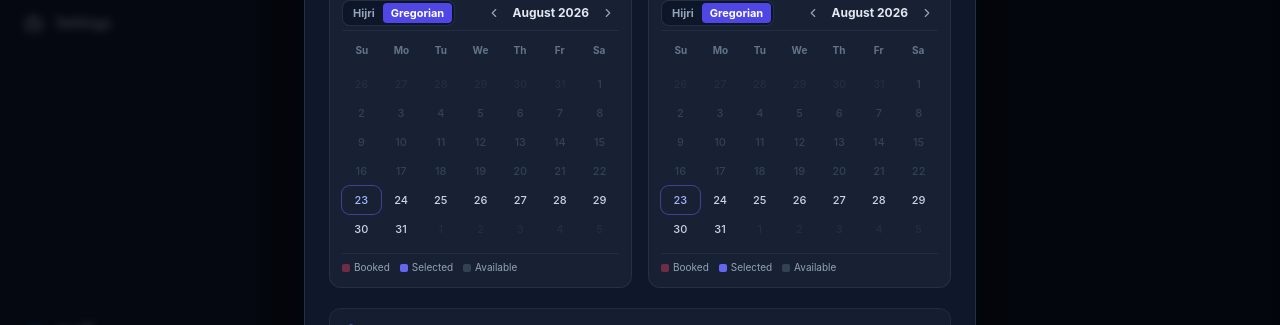
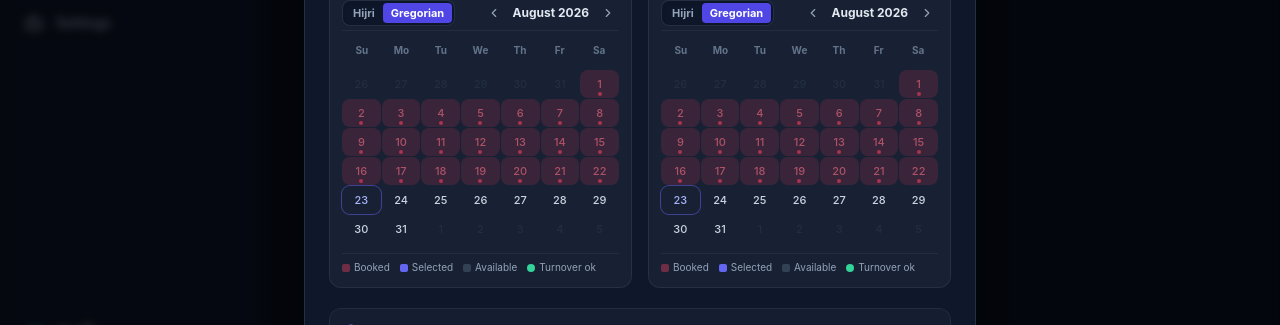
Before and after one commit to sakuraajaj123-tech/Financial-Dashboard, a React (Vite) app: page / in a window 1280 px wide. Both pictures are taken after a click on the button "Add Booking". Shown: the part 356-681 px from the top of the page. Built offline with nearby package versions, Linux system fonts and the light colour scheme; no server answers; the database is empty.

Commit message:
logic booking overlap error fix

```diff
--- a/src/components/modals/AddBookingModal.jsx
+++ b/src/components/modals/AddBookingModal.jsx
@@ -277,10 +277,21 @@ export function AddBookingModal({
   }, [onClose]);
 
   function handleChange(field, value) {
+    if (field === 'checkIn') {
+      setForm((prev) => {
+        let newCheckOut = prev.checkOut;
+        if (newCheckOut && (newCheckOut <= value || hasOverlap(value, newCheckOut, unitBookings, initialBooking?.id))) {
+          newCheckOut = '';
+        }
+        return { ...prev, checkIn: value, checkOut: newCheckOut };
+      });
+      setErrors((prev) => ({ ...prev, checkIn: null, checkOut: null, dateRange: null }));
+      return;
+    }
+
     setForm((prev) => ({ ...prev, [field]: value }));
     if (errors[field]) setErrors((prev) => ({ ...prev, [field]: null }));
-    // Clear date-range errors when either date changes
-    if (field === 'checkIn' || field === 'checkOut') {
+    if (field === 'checkOut') {
       setErrors((prev) => ({ ...prev, checkIn: null, checkOut: null, dateRange: null }));
     }
   }
@@ -426,9 +437,10 @@ export function AddBookingModal({
                   )}
                 </label>
                 <BookingCalendarPicker
+                  pickerType="checkIn"
                   value={form.checkIn}
                   onChange={(val) => handleChange('checkIn', val)}
-                  bookings={unitBookings}
+                  bookings={unitBookings.filter((b) => b.id !== initialBooking?.id)}
                   minDate={isEdit ? undefined : new Date()}
                   selectedRange={{ checkIn: form.checkIn, checkOut: form.checkOut }}
                 />
@@ -449,10 +461,12 @@ export function AddBookingModal({
                   )}
                 </label>
                 <BookingCalendarPicker
+                  pickerType="checkOut"
+                  checkInValue={form.checkIn}
                   value={form.checkOut}
                   onChange={(val) => handleChange('checkOut', val)}
-                  bookings={unitBookings}
-                  minDate={form.checkIn ? new Date(form.checkIn) : (isEdit ? undefined : new Date())}
+                  bookings={unitBookings.filter((b) => b.id !== initialBooking?.id)}
+                  minDate={form.checkIn ? addDays(parseISO(form.checkIn), 1) : (isEdit ? undefined : new Date())}
                   selectedRange={{ checkIn: form.checkIn, checkOut: form.checkOut }}
                 />
                 {errors.checkOut && <p className="text-xs text-rose-400 font-medium">{errors.checkOut}</p>}
--- a/src/components/modals/BookingCalendarPicker.jsx
+++ b/src/components/modals/BookingCalendarPicker.jsx
@@ -39,7 +39,8 @@ import {
  *   onChange     — (isoString: string) => void
  *   bookings     — existing bookings array [{checkIn, checkOut, tenantName}]
  *   minDate      — optional Date: disables days before this
- *   label        — string label shown above the picker
+ *   pickerType   — 'checkIn' | 'checkOut' | undefined
+ *   checkInValue — string 'YYYY-MM-DD' when pickerType === 'checkOut'
  *   selectedRange — { checkIn: '', checkOut: '' } — to shade the chosen range
  */
 export function BookingCalendarPicker({
@@ -47,6 +48,8 @@ export function BookingCalendarPicker({
   onChange,
   bookings = [],
   minDate,
+  pickerType,
+  checkInValue,
   selectedRange = {},
 }) {
   const { t, i18n } = useTranslation();
@@ -62,6 +65,12 @@ export function BookingCalendarPicker({
         if (isValid(parsed)) return toMiddayDate(parsed);
       } catch { /* fall through */ }
     }
+    if (checkInValue) {
+      try {
+        const parsed = parseISO(checkInValue);
+        if (isValid(parsed)) return toMiddayDate(parsed);
+      } catch { /* fall through */ }
+    }
     return toMiddayDate(today);
   })();
   const [viewMonth, setViewMonth] = useState(initialMonth);
@@ -71,6 +80,8 @@ export function BookingCalendarPicker({
       (bookings || [])
         .filter((b) => b.checkIn && b.checkOut)
         .map((b) => ({
+          checkIn: b.checkIn,
+          checkOut: b.checkOut,
           start: startOfDay(parseISO(b.checkIn)),
           end: startOfDay(parseISO(b.checkOut)),
           tenant: b.tenantName || '',
@@ -78,15 +89,108 @@ export function BookingCalendarPicker({
     [bookings]
   );
 
+  // For check-out picker, find the earliest existing booking check-in on or after checkInValue
+  const firstBlockedCheckIn = useMemo(() => {
+    if (pickerType !== 'checkOut' || !checkInValue) return null;
+    const upcoming = bookedRanges
+      .filter((b) => b.checkIn >= checkInValue)
+      .sort((a, b) => a.checkIn.localeCompare(b.checkIn));
+    return upcoming.length > 0 ? upcoming[0].checkIn : null;
+  }, [pickerType, checkInValue, bookedRanges]);
+
   const rangeStart = selectedRange.checkIn ? startOfDay(parseISO(selectedRange.checkIn)) : null;
   const rangeEnd = selectedRange.checkOut ? startOfDay(parseISO(selectedRange.checkOut)) : null;
 
-  function isBooked(day) {
-    return bookedRanges.some((r) => isWithinInterval(day, { start: r.start, end: r.end }));
-  }
+  // Day classification helper
+  function getDayInfo(day) {
+    const dayStr = format(day, 'yyyy-MM-dd');
+    const checkInBooking = bookedRanges.find((b) => b.checkIn === dayStr);
+    const checkOutBooking = bookedRanges.find((b) => b.checkOut === dayStr);
+    const middleBooking = bookedRanges.find((b) => b.checkIn < dayStr && dayStr < b.checkOut);
+    const isTurnover = Boolean(checkInBooking && checkOutBooking);
 
-  function getBooking(day) {
-    return bookedRanges.find((r) => isWithinInterval(day, { start: r.start, end: r.end }));
+    // Is before minDate
+    const isPastMin = minDate ? isBefore(startOfDay(day), startOfDay(minDate)) : false;
+
+    let isBlocked = false;
+    let isTransitionAvailable = false;
+    let tooltip = '';
+
+    if (isPastMin) {
+      isBlocked = true;
+      tooltip = t('calendar.unavailable');
+    } else if (pickerType === 'checkIn') {
+      if (middleBooking) {
+        isBlocked = true;
+        tooltip = `${t('calendar.booked')} — ${middleBooking.tenant}`;
+      } else if (isTurnover) {
+        isBlocked = true;
+        tooltip = isArabic
+          ? `يوم تبديل كامل (مغادرة ${checkOutBooking.tenant} 1:00 م / دخول ${checkInBooking.tenant} 4:00 م)`
+          : `Full turnover (${checkOutBooking.tenant} leaves 1:00 PM / ${checkInBooking.tenant} arrives 4:00 PM)`;
+      } else if (checkInBooking) {
+        isBlocked = true;
+        tooltip = isArabic
+          ? `محجوز للدخول 4:00 م — ${checkInBooking.tenant}`
+          : `Check-in occupied (4:00 PM) — ${checkInBooking.tenant}`;
+      } else if (checkOutBooking) {
+        // Prior guest leaves at 1:00 PM; new guest can enter at 4:00 PM!
+        isBlocked = false;
+        isTransitionAvailable = true;
+        tooltip = isArabic
+          ? `متاح للدخول 4:00 م (مغادرة ${checkOutBooking.tenant} 1:00 م)`
+          : `Available for Check-in 4:00 PM (${checkOutBooking.tenant} departs 1:00 PM)`;
+      } else {
+        isBlocked = false;
+        tooltip = `${dayStr} (${formatHijriDate(day, isArabic)})`;
+      }
+    } else if (pickerType === 'checkOut') {
+      if (checkInValue && dayStr <= checkInValue) {
+        isBlocked = true;
+        tooltip = isArabic ? 'يجب أن يكون تاريخ المغادرة بعد الوصول' : 'Check-out must be after check-in';
+      } else if (firstBlockedCheckIn && dayStr > firstBlockedCheckIn) {
+        isBlocked = true;
+        tooltip = isArabic ? 'لا يمكن الحجز عبر فترة محجوزة مسبقاً' : 'Cannot book across an existing reservation';
+      } else if (firstBlockedCheckIn && dayStr === firstBlockedCheckIn) {
+        // Departs at 1:00 PM on the same day the next guest arrives at 4:00 PM!
+        isBlocked = false;
+        isTransitionAvailable = true;
+        tooltip = isArabic
+          ? `متاح للمغادرة 1:00 م (وصول ${checkInBooking?.tenant || ''} 4:00 م)`
+          : `Available for Check-out 1:00 PM (Next guest ${checkInBooking?.tenant || ''} arrives 4:00 PM)`;
+      } else if (middleBooking) {
+        isBlocked = true;
+        tooltip = `${t('calendar.booked')} — ${middleBooking.tenant}`;
+      } else if (checkOutBooking && !checkInBooking) {
+        isBlocked = true;
+        tooltip = isArabic
+          ? `محجوز الليلة السابقة — ${checkOutBooking.tenant}`
+          : `Occupied previous night — ${checkOutBooking.tenant}`;
+      } else {
+        isBlocked = false;
+        tooltip = `${dayStr} (${formatHijriDate(day, isArabic)})`;
+      }
+    } else {
+      // Generic mode
+      if (middleBooking || isTurnover) {
+        isBlocked = true;
+        tooltip = `${t('calendar.booked')} — ${(middleBooking || checkInBooking)?.tenant}`;
+      } else {
+        isBlocked = false;
+        tooltip = `${dayStr} (${formatHijriDate(day, isArabic)})`;
+      }
+    }
+
+    return {
+      dayStr,
+      isBlocked,
+      isTransitionAvailable,
+      tooltip,
+      middleBooking,
+      checkInBooking,
+      checkOutBooking,
+      isTurnover,
+    };
   }
 
   function isSelected(day) {
@@ -98,14 +202,9 @@ export function BookingCalendarPicker({
     return isWithinInterval(day, { start: rangeStart, end: rangeEnd });
   }
 
-  function isDisabled(day) {
-    if (minDate && isBefore(startOfDay(day), startOfDay(minDate))) return true;
-    return false;
-  }
-
-  function handleDayClick(day) {
-    if (isDisabled(day)) return;
-    onChange(format(day, 'yyyy-MM-dd'));
+  function handleDayClick(day, dayInfo) {
+    if (dayInfo.isBlocked) return;
+    onChange(dayInfo.dayStr);
   }
 
   const handlePrevMonth = () => {
@@ -227,26 +326,24 @@ export function BookingCalendarPicker({
           const day = item.date;
           const inMonth = item.inMonth;
           const todayDay = item.isToday;
-          const booked = inMonth && isBooked(day);
-          const booking = booked ? getBooking(day) : null;
+          const dayInfo = getDayInfo(day);
           const selected = isSelected(day);
           const inRange = inMonth && isInSelectedRange(day);
-          const disabled = isDisabled(day);
 
           let cellClass =
             'relative flex items-center justify-center h-7 rounded-lg text-[11px] font-medium transition-all ';
 
           if (!inMonth) {
             cellClass += 'text-slate-700 cursor-default opacity-40';
-          } else if (disabled) {
-            cellClass += 'text-slate-700 cursor-not-allowed';
           } else if (selected) {
             cellClass +=
               calendarType === 'hijri'
                 ? 'bg-emerald-600 text-white font-bold ring-2 ring-emerald-400/50 cursor-pointer z-10'
                 : 'bg-indigo-500 text-white font-bold ring-2 ring-indigo-400/50 cursor-pointer z-10';
-          } else if (booked) {
-            cellClass += 'bg-rose-500/20 text-rose-300 cursor-not-allowed';
+          } else if (dayInfo.isBlocked) {
+            cellClass += 'bg-rose-500/15 text-rose-400/60 cursor-not-allowed';
+          } else if (dayInfo.isTransitionAvailable) {
+            cellClass += 'bg-emerald-500/10 text-emerald-300 ring-1 ring-emerald-500/40 hover:bg-emerald-500/20 cursor-pointer';
           } else if (inRange) {
             cellClass += 'bg-indigo-500/15 text-indigo-300 cursor-pointer';
           } else if (todayDay) {
@@ -259,20 +356,15 @@ export function BookingCalendarPicker({
             <div
               key={idx}
               className={cellClass}
-              onClick={() => inMonth && !booked && handleDayClick(day)}
-              title={
-                booked
-                  ? `${t('calendar.booked')} — ${booking?.tenant}`
-                  : disabled
-                  ? t('calendar.unavailable')
-                  : inMonth
-                  ? `${format(day, 'yyyy-MM-dd')} (${formatHijriDate(day, isArabic)})`
-                  : ''
-              }
+              onClick={() => inMonth && !dayInfo.isBlocked && handleDayClick(day, dayInfo)}
+              title={inMonth ? dayInfo.tooltip : ''}
             >
               <span>{item.displayNum}</span>
-              {booked && inMonth && (
-                <span className="absolute bottom-0.5 w-1 h-1 rounded-full bg-rose-400" />
+              {dayInfo.isBlocked && inMonth && (
+                <span className="absolute bottom-0.5 w-1 h-1 rounded-full bg-rose-500/60" />
+              )}
+              {dayInfo.isTransitionAvailable && inMonth && !selected && (
+                <span className="absolute top-0.5 end-0.5 w-1.5 h-1.5 rounded-full bg-emerald-400" />
               )}
             </div>
           );
@@ -281,7 +373,7 @@ export function BookingCalendarPicker({
 
       {/* Legend */}
       <div className="flex items-center justify-between pt-1.5 border-t border-slate-700/40 text-[10px] text-slate-400">
-        <div className="flex items-center gap-2.5">
+        <div className="flex items-center gap-2.5 flex-wrap">
           <span className="flex items-center gap-1">
             <span className="w-2 h-2 rounded-sm bg-rose-500/40 inline-block" />
             {t('calendar.booked')}
@@ -298,6 +390,10 @@ export function BookingCalendarPicker({
             <span className="w-2 h-2 rounded-sm bg-slate-700 inline-block" />
             {t('calendar.available')}
           </span>
+          <span className="flex items-center gap-1">
+            <span className="w-2 h-2 rounded-full bg-emerald-400 inline-block" />
+            {isArabic ? 'تبديل متاح' : 'Turnover ok'}
+          </span>
         </div>
       </div>
     </div>
--- a/src/components/unit/AvailabilityCalendar.jsx
+++ b/src/components/unit/AvailabilityCalendar.jsx
@@ -10,7 +10,6 @@ import {
   format,
   isSameMonth,
   isToday,
-  isWithinInterval,
   parseISO,
 } from 'date-fns';
 import { useTranslation } from 'react-i18next';
@@ -48,6 +47,8 @@ export function AvailabilityCalendar({
     return bookings
       .filter((b) => b.checkIn && b.checkOut)
       .map((b) => ({
+        checkIn: b.checkIn,
+        checkOut: b.checkOut,
         start: parseISO(b.checkIn),
         end: parseISO(b.checkOut),
         tenant: b.tenantName,
@@ -55,10 +56,51 @@ export function AvailabilityCalendar({
       }));
   }, [bookings]);
 
-  function getBookingForDay(day) {
-    return bookedRanges.find((range) =>
-      isWithinInterval(day, { start: range.start, end: range.end })
-    );
+  function getDayStatus(day) {
+    const dayStr = format(day, 'yyyy-MM-dd');
+    const checkInBooking = bookedRanges.find((b) => b.checkIn === dayStr);
+    const checkOutBooking = bookedRanges.find((b) => b.checkOut === dayStr);
+    const middleBooking = bookedRanges.find((b) => b.checkIn < dayStr && dayStr < b.checkOut);
+    const isTurnover = Boolean(checkInBooking && checkOutBooking);
+
+    if (isTurnover) {
+      return {
+        type: 'turnover',
+        tooltip: isArabic
+          ? `${formatDualDate(day, isArabic, formatBookingDate)} — تبديل حجوزات: مغادرة ${checkOutBooking.tenant} (1:00 م) / وصول ${checkInBooking.tenant} (4:00 م)`
+          : `${formatDualDate(day, isArabic, formatBookingDate)} — Turnover: ${checkOutBooking.tenant} departs (1:00 PM) / ${checkInBooking.tenant} arrives (4:00 PM)`,
+      };
+    }
+
+    if (middleBooking) {
+      return {
+        type: 'booked',
+        tooltip: `${formatDualDate(day, isArabic, formatBookingDate)} — ${middleBooking.tenant} (${formatSource(middleBooking.source, isArabic)})`,
+      };
+    }
+
+    if (checkInBooking) {
+      return {
+        type: 'checkIn',
+        tooltip: isArabic
+          ? `${formatDualDate(day, isArabic, formatBookingDate)} — دخول 4:00 م: ${checkInBooking.tenant} (${formatSource(checkInBooking.source, isArabic)})`
+          : `${formatDualDate(day, isArabic, formatBookingDate)} — Check-in 4:00 PM: ${checkInBooking.tenant} (${formatSource(checkInBooking.source, isArabic)})`,
+      };
+    }
+
+    if (checkOutBooking) {
+      return {
+        type: 'checkOut',
+        tooltip: isArabic
+          ? `${formatDualDate(day, isArabic, formatBookingDate)} — مغادرة 1:00 م: ${checkOutBooking.tenant} (متاح الليلة من 4:00 م)`
+          : `${formatDualDate(day, isArabic, formatBookingDate)} — Check-out 1:00 PM: ${checkOutBooking.tenant} (Available tonight from 4:00 PM)`,
+      };
+    }
+
+    return {
+      type: 'available',
+      tooltip: `${formatDualDate(day, isArabic, formatBookingDate)} — ${t('calendar.available')}`,
+    };
   }
 
   const monthLabel = useMemo(() => {
@@ -135,10 +177,14 @@ export function AvailabilityCalendar({
           </div>
 
           {/* Legend */}
-          <div className="flex items-center gap-2.5 text-xs font-medium">
+          <div className="flex items-center gap-2.5 text-xs font-medium flex-wrap">
             <span className="flex items-center gap-1.5">
               <span className="w-2.5 h-2.5 rounded-sm bg-rose-500/60" />
               <span className="text-slate-400">{t('calendar.booked')}</span>
+            </span>
+            <span className="flex items-center gap-1.5">
+              <span className="w-2.5 h-2.5 rounded-sm bg-gradient-to-r from-rose-500/50 to-emerald-500/50 border border-emerald-500/30" />
+              <span className="text-slate-400">{isArabic ? 'مغادرة (متاح الليلة)' : 'Checkout (Free night)'}</span>
             </span>
             <span className="flex items-center gap-1.5">
               <span className="w-2.5 h-2.5 rounded-sm bg-emerald-500/30" />
@@ -163,36 +209,42 @@ export function AvailabilityCalendar({
           const day = item.date;
           const inMonth = item.inMonth;
           const isTodayDay = item.isToday;
-          const booking = getBookingForDay(day);
+          const dayStatus = getDayStatus(day);
+
+          let dayStyle = 'border border-transparent';
+          let textStyle = 'text-slate-300';
+
+          if (!inMonth) {
+            textStyle = 'text-slate-700 opacity-40';
+          } else if (isTodayDay) {
+            textStyle = 'text-white font-bold';
+          }
+
+          if (inMonth) {
+            if (dayStatus.type === 'turnover') {
+              dayStyle = 'bg-gradient-to-r from-rose-500/25 via-purple-500/20 to-rose-500/25 border-rose-500/40';
+              textStyle = 'text-rose-200 font-medium';
+            } else if (dayStatus.type === 'booked') {
+              dayStyle = 'bg-rose-500/20 border-rose-500/30';
+              textStyle = 'text-rose-200';
+            } else if (dayStatus.type === 'checkIn') {
+              dayStyle = 'bg-gradient-to-r from-slate-900/60 to-rose-500/25 border-rose-500/30';
+              textStyle = 'text-rose-100';
+            } else if (dayStatus.type === 'checkOut') {
+              dayStyle = 'bg-gradient-to-r from-rose-500/20 via-emerald-500/15 to-emerald-500/20 border-emerald-500/30 hover:bg-emerald-500/20';
+              textStyle = 'text-emerald-200';
+            } else {
+              dayStyle = 'bg-slate-900/50 border-slate-700/30 hover:bg-emerald-500/10 hover:border-emerald-500/30';
+            }
+          }
 
           return (
             <div
               key={idx}
-              className={`relative flex flex-col items-center justify-center py-2 rounded-xl text-xs transition-all select-none ${
-                !inMonth
-                  ? 'text-slate-700 opacity-40'
-                  : isTodayDay
-                  ? 'text-white font-bold'
-                  : booking
-                  ? 'text-rose-200'
-                  : 'text-slate-300'
-              } ${
-                booking && inMonth
-                  ? 'bg-rose-500/20 border border-rose-500/30'
-                  : inMonth && !booking
-                  ? 'bg-slate-900/50 border border-slate-700/30 hover:bg-emerald-500/10 hover:border-emerald-500/30'
-                  : 'border border-transparent'
-              } ${isTodayDay ? 'ring-2 ring-indigo-500/60 shadow-md shadow-indigo-500/10' : ''}`}
-              title={
-                booking
-                  ? `${formatDualDate(day, isArabic, formatBookingDate)} — ${booking.tenant} (${formatSource(
-                      booking.source,
-                      isArabic
-                    )})`
-                  : inMonth
-                  ? `${formatDualDate(day, isArabic, formatBookingDate)} — ${t('calendar.available')}`
-                  : ''
-              }
+              className={`relative flex flex-col items-center justify-center py-2 rounded-xl text-xs transition-all select-none ${textStyle} ${dayStyle} ${
+                isTodayDay ? 'ring-2 ring-indigo-500/60 shadow-md shadow-indigo-500/10' : ''
+              }`}
+              title={inMonth ? dayStatus.tooltip : ''}
             >
               <span className="font-bold text-[12px]">{item.primaryNum}</span>
               {item.secondaryNum && (
@@ -200,8 +252,14 @@ export function AvailabilityCalendar({
                   {item.secondaryNum}
                 </span>
               )}
-              {booking && inMonth && (
+              {inMonth && (dayStatus.type === 'booked' || dayStatus.type === 'turnover') && (
                 <span className="absolute bottom-1 w-1.5 h-1.5 rounded-full bg-rose-400" />
+              )}
+              {inMonth && dayStatus.type === 'checkIn' && (
+                <span className="absolute bottom-1 w-1.5 h-1.5 rounded-full bg-amber-400" />
+              )}
+              {inMonth && dayStatus.type === 'checkOut' && (
+                <span className="absolute bottom-1 w-1.5 h-1.5 rounded-full bg-emerald-400" />
               )}
             </div>
           );
--- a/src/hooks/useUnits.js
+++ b/src/hooks/useUnits.js
@@ -60,12 +60,15 @@ export function getBookingRevenueForMonth(booking, targetYear, targetMonthIndex)
 }
 
 function computeCurrentBooking(unit) {
-  const today = new Date();
+  const now = new Date();
   return (
     unit.bookings.find((b) => {
-      const checkIn = parseISO(b.checkIn);
-      const checkOut = parseISO(b.checkOut);
-      return isWithinInterval(today, { start: checkIn, end: checkOut });
+      if (!b.checkIn || !b.checkOut) return false;
+      const checkInTime = b.checkInTime || '16:00';
+      const checkOutTime = b.checkOutTime || '13:00';
+      const start = new Date(`${b.checkIn}T${checkInTime}:00`);
+      const end = new Date(`${b.checkOut}T${checkOutTime}:00`);
+      return now >= start && now < end;
     }) || null
   );
 }
```
